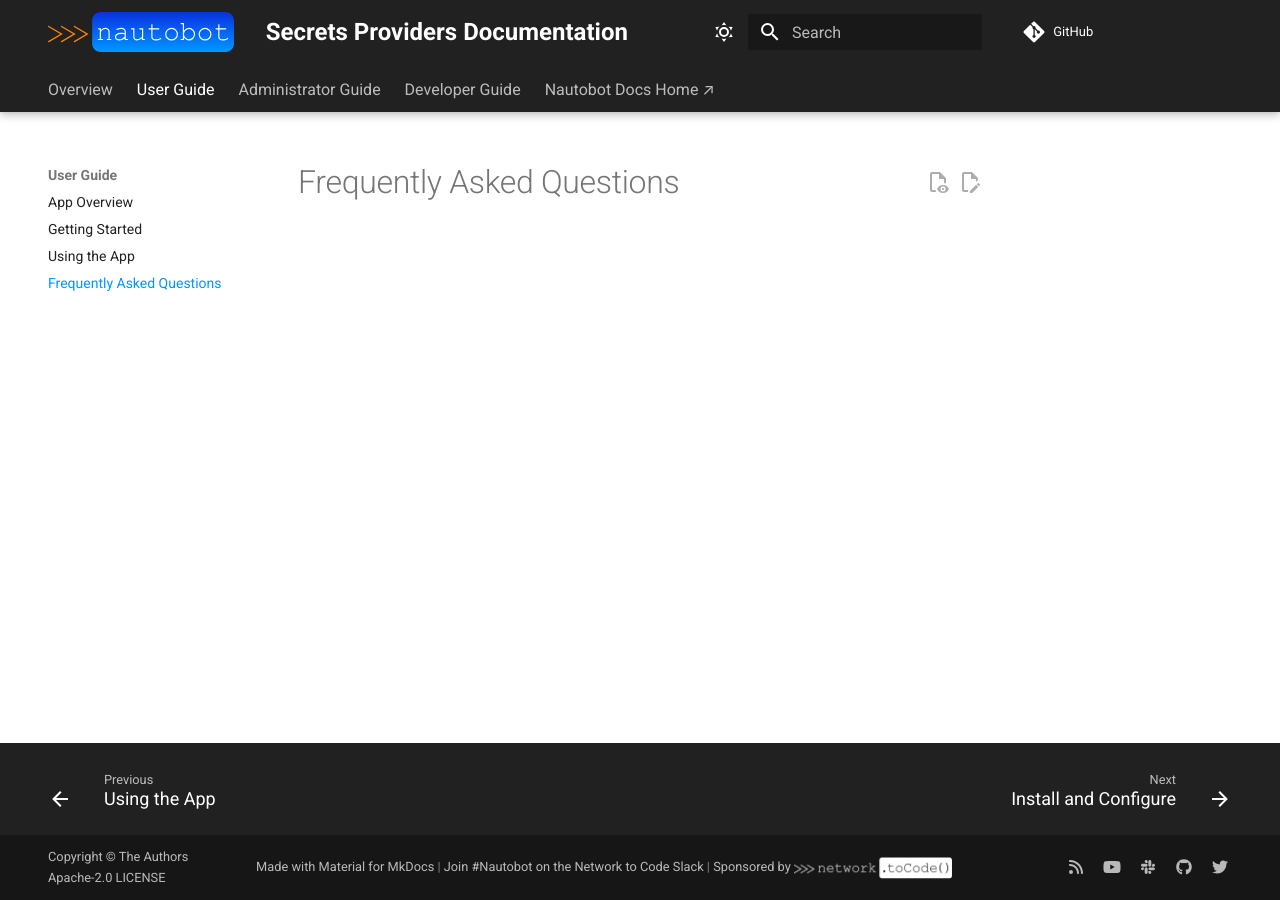
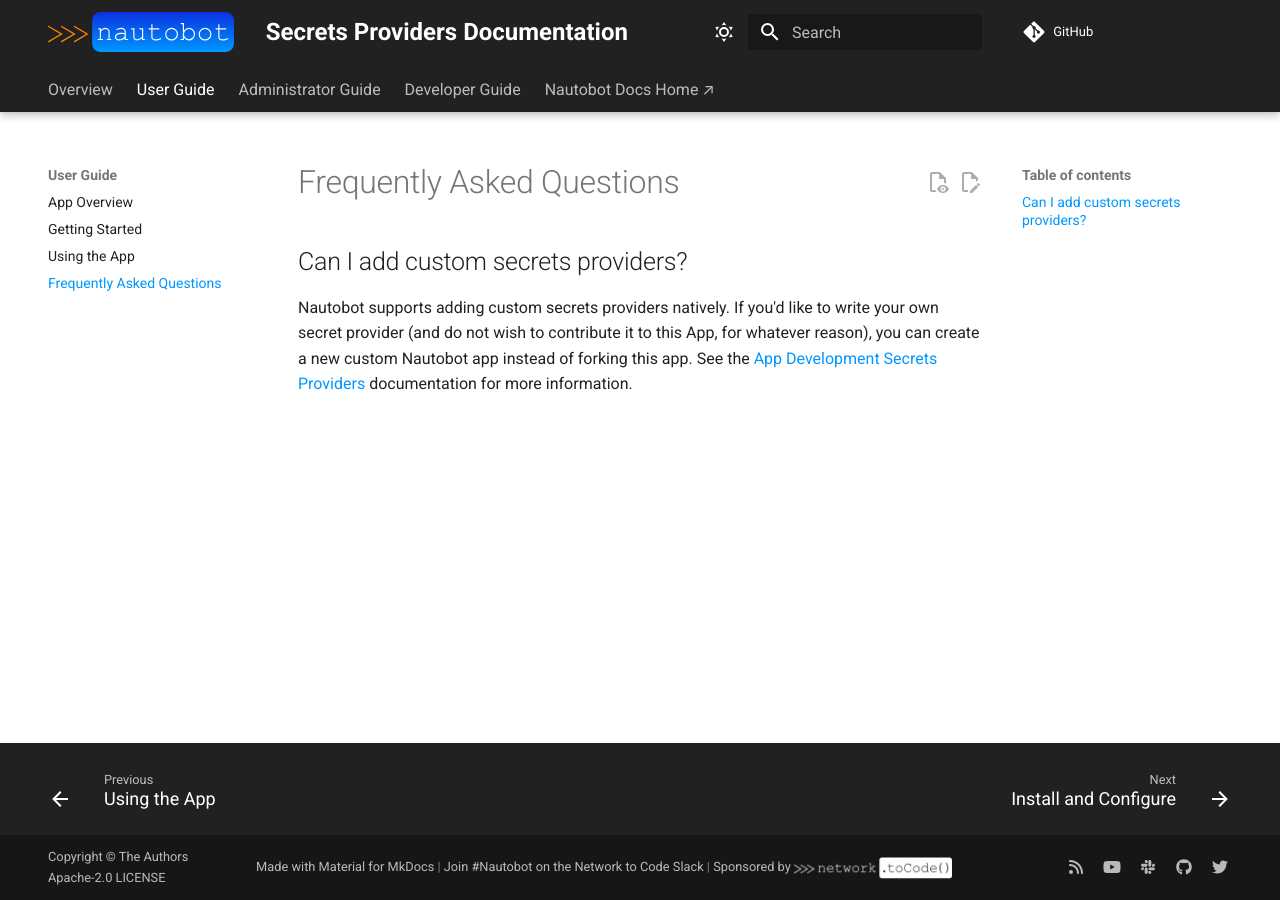
Before and after one commit to nautobot/nautobot-app-secrets-providers, an MkDocs documentation site: the page built from docs/user/faq.md, in a window 1280 px wide. Built offline with MkDocs 1.6.1 and Material for MkDocs 9.7.7, drawn with Linux system fonts in a browser that asks for light colours; comment, search, counter and statistics services are not loaded.

Commit message:
Add custom secrets providers link to faq doc (#187)
Co-authored-by: Glenn Matthews <glenn.matthews@networktocode.com>

```diff
--- a/docs/user/faq.md
+++ b/docs/user/faq.md
@@ -1 +1,5 @@
 # Frequently Asked Questions
+
+## Can I add custom secrets providers?
+
+Nautobot supports adding custom secrets providers natively. If you'd like to write your own secret provider (and do not wish to contribute it to this App, for whatever reason), you can create a new custom Nautobot app instead of forking this app. See the [App Development Secrets Providers](https://docs.nautobot.com/projects/core/en/stable/development/apps/api/platform-features/secrets-providers) documentation for more information.
```
Also changed, not shown: 1 other file.
